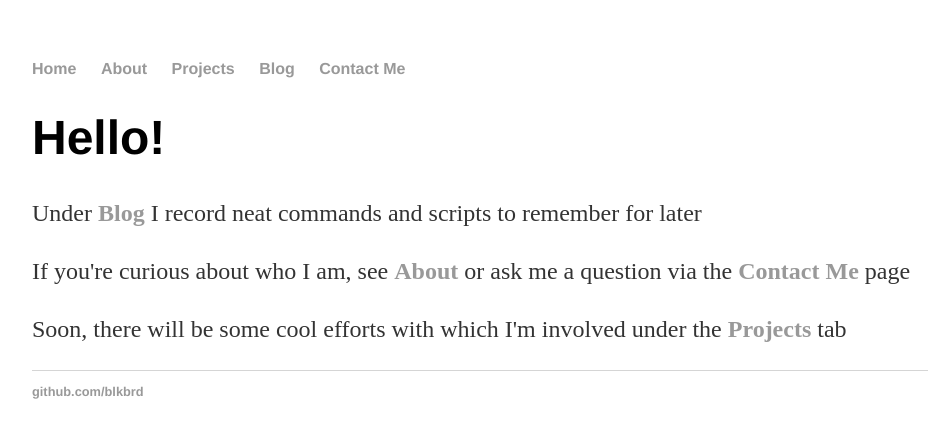
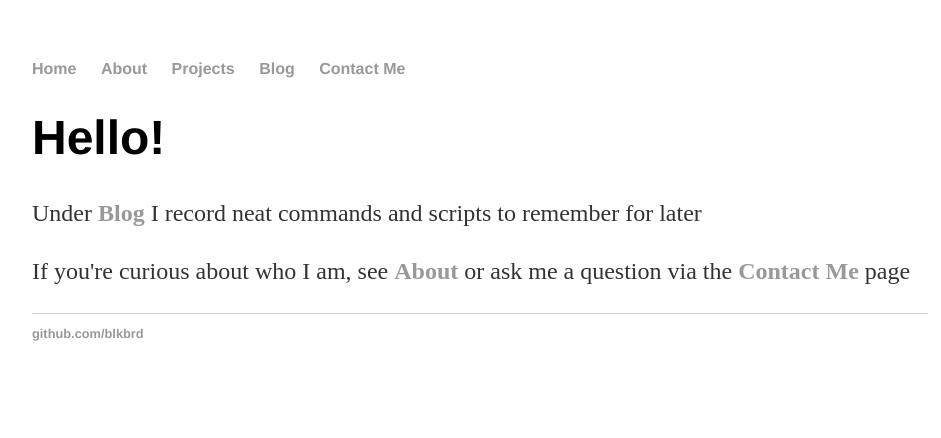
Before and after one commit to blkbrd/blkbrd.github.io, a Jekyll site: the page built from index.html, in a window 1280 px wide. Shown: the top 438 px of the page, without its empty margins (160-1101 px from the left). Built offline with Jekyll 4.4.1, drawn with Linux system fonts in a browser that asks for light colours.

Commit message:
Update index.html

```diff
--- a/index.html
+++ b/index.html
@@ -13,6 +13,4 @@ title: Lillian Warner, Computer Network Defender
 	or ask me a question via the
 		<strong><a href="/contact">Contact Me</a></li></strong> page </p>
 
-	<p> Soon, there will be some cool efforts with which I'm involved under the
-		<strong><a href="/projects">Projects</a></li></strong> tab</p>
 </div><!-- /.blurb -->
```
